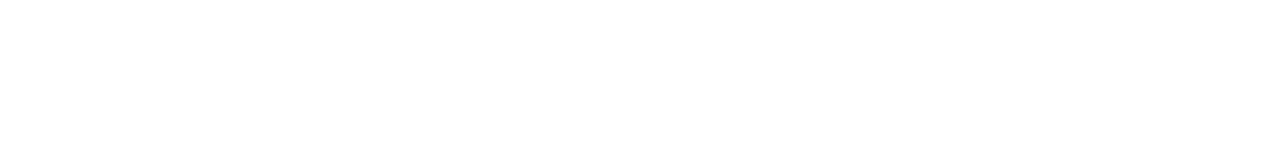
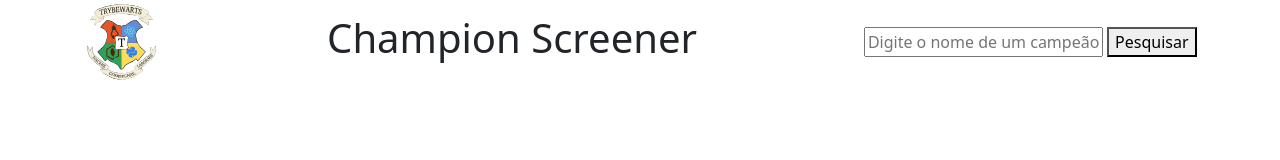
Before and after one commit to pedrindev-ls/Riot-API-Experience, a plain HTML site: page page-file.html in a window 1280 px wide. Drawn offline with nearby package versions, Linux system fonts and the light colour scheme.

Commit message:
primeiras modificações

```diff
--- a/page-file.html
+++ b/page-file.html
@@ -4,10 +4,23 @@
   <meta charset="UTF-8">
   <meta http-equiv="X-UA-Compatible" content="IE=edge">
   <meta name="viewport" content="width=device-width, initial-scale=1.0">
+  <link href="https://cdn.jsdelivr.net/npm/bootstrap@5.1.3/dist/css/bootstrap.min.css" rel="stylesheet" integrity="sha384-1BmE4kWBq78iYhFldvKuhfTAU6auU8tT94WrHftjDbrCEXSU1oBoqyl2QvZ6jIW3" crossorigin="anonymous">
+  <link rel="stylesheet" type="text/css" href="style.css">
   <script src="script.js"></script>
   <title>Champion Screener</title>
 </head>
 <body>
-  <p id="teste"></p>
+  <header class="flexing search">
+    <img id="header-img" src="trybewarts-colored.svg" alt="Logo da TrybeOt">
+    <h1>Champion Screener</h1>
+    <div id="serach-form">
+      <form action="">
+        <label for="search">
+          <input type="text" id="search" name="search" placeholder="Digite o nome de um campeão">
+          <button name="search">Pesquisar</button>
+        </label>
+      </form>
+    </div>
+  </header>
 </body>
 </html>
--- a/style.css
+++ b/style.css
@@ -0,0 +1,12 @@
+.flexing {
+  display: flex;
+}
+
+.search {
+  justify-content: space-around;
+  align-items: center;
+}
+
+#header-img {
+  width: 6%;
+}
```
Also changed, not shown: trybewarts-colored.svg (added).
